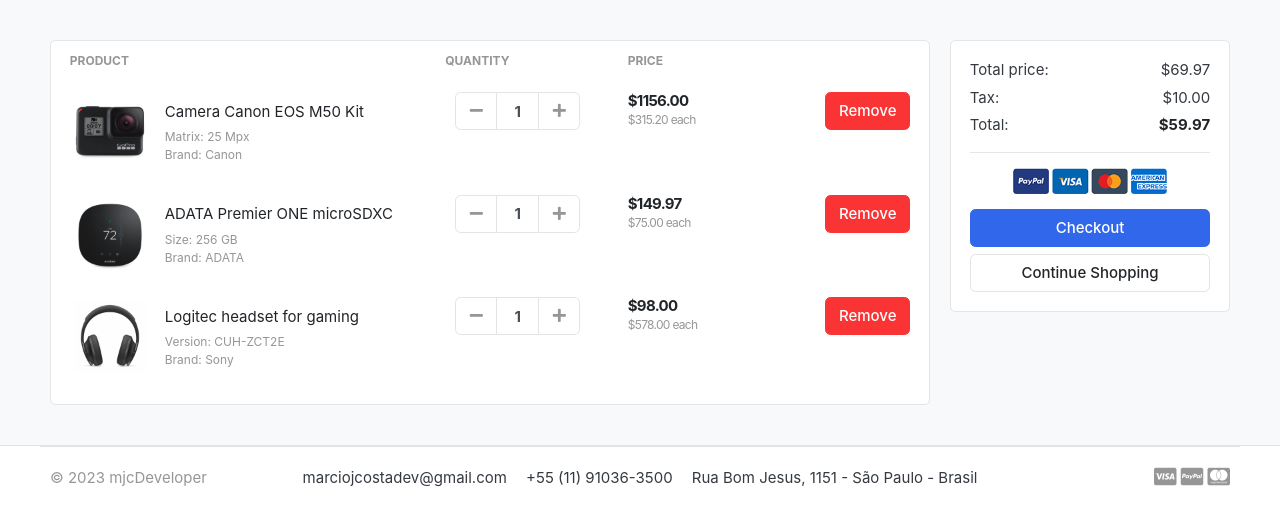
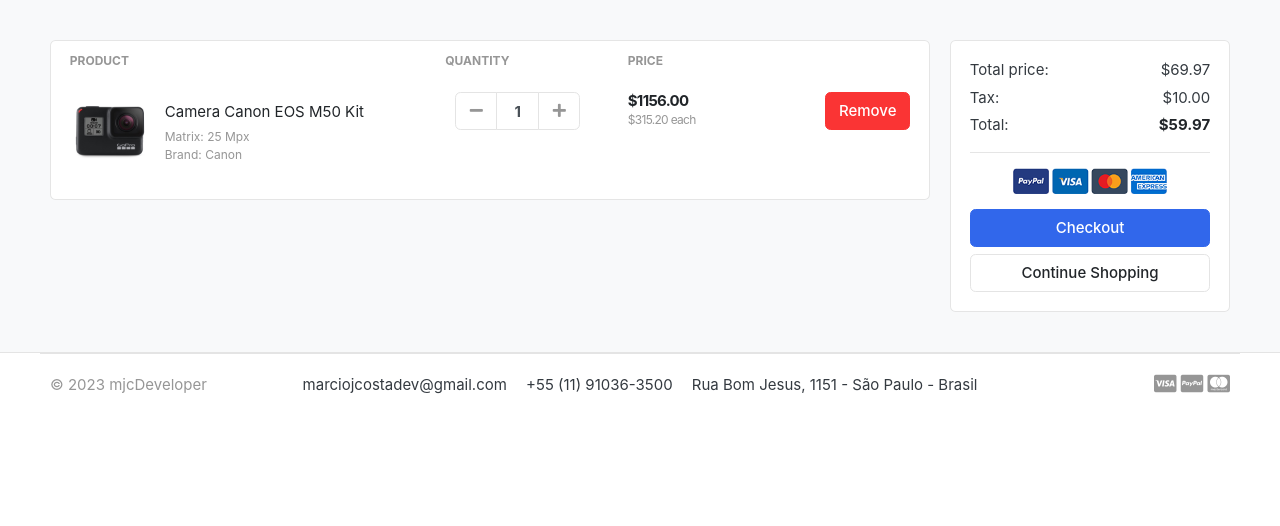
Before and after one commit to MarcioJCosta10/my_store_full, a Django app: template templates/store/cart.html in a window 1280 px wide. Shown: the part 118-644 px from the top of the page. Run offline with Django 4.2, Linux system fonts and the light colour scheme; the template is opened without the code that fills it, so the values that code supplies are empty; parts of the project's set-up code (start-up, migrations or seed data) failed here and were passed over; some libraries are stand-ins or nearby versions; some web fonts are replaced.

Commit message:
finish edit template cart.html and remove duplcate tr to use for loop in next leture

```diff
--- a/templates/store/cart.html
+++ b/templates/store/cart.html
@@ -20,6 +20,8 @@
     </tr>
     </thead>
     <tbody>
+
+
     <tr>
         <td>
             <figure class="itemside align-items-center">
@@ -54,74 +56,8 @@
         <a href="" class="btn btn-danger"> Remove</a>
         </td>
     </tr>
-    <tr>
-        <td>
-            <figure class="itemside align-items-center">
-                <div class="aside"><img src="{%static './images/items/10.jpg'%}" class="img-sm"></div>
-                <figcaption class="info">
-                    <a href="#" class="title text-dark">ADATA Premier ONE microSDXC</a>
-                    <p class="text-muted small">Size: 256 GB  <br> Brand: ADATA </p>
-                </figcaption>
-            </figure>
-        </td>
-        <td>
-            <!-- col.// -->
-                        <div class="col">
-                            <div class="input-group input-spinner">
-                                <div class="input-group-prepend">
-                                <button class="btn btn-light" type="button" id="button-plus"> <i class="fa fa-minus"></i> </button>
-                                </div>
-                                <input type="text" class="form-control"  value="1">
-                                <div class="input-group-append">
-                                <button class="btn btn-light" type="button" id="button-minus"> <i class="fa fa-plus"></i> </button>
-                                </div>
-                            </div> <!-- input-group.// -->
-                        </div> <!-- col.// -->
-        </td>
-        <td>
-            <div class="price-wrap">
-                <var class="price">$149.97</var>
-                <small  class="text-muted"> $75.00 each </small>
-            </div> <!-- price-wrap .// -->
-        </td>
-        <td class="text-right">
-        <a href="" class="btn btn-danger"> Remove</a>
-        </td>
-    </tr>
-    <tr>
-        <td>
-            <figure class="itemside align-items-center">
-                <div class="aside"><img src="{% static './images/items/9.jpg' %}" class="img-sm"></div>
-                <figcaption class="info">
-                    <a href="#" class="title text-dark">Logitec headset for gaming</a>
-                    <p class="small text-muted">Version: CUH-ZCT2E  <br> Brand: Sony</p>
-                </figcaption>
-            </figure>
-        </td>
-        <td>
-            <!-- col.// -->
-                        <div class="col">
-                            <div class="input-group input-spinner">
-                                <div class="input-group-prepend">
-                                <button class="btn btn-light" type="button" id="button-plus"> <i class="fa fa-minus"></i> </button>
-                                </div>
-                                <input type="text" class="form-control"  value="1">
-                                <div class="input-group-append">
-                                <button class="btn btn-light" type="button" id="button-minus"> <i class="fa fa-plus"></i> </button>
-                                </div>
-                            </div> <!-- input-group.// -->
-                        </div> <!-- col.// -->
-        </td>
-        <td>
-            <div class="price-wrap">
-                <var class="price">$98.00</var>
-                <small class="text-muted"> $578.00 each</small>
-            </div> <!-- price-wrap .// -->
-        </td>
-        <td class="text-right">
-            <a href="" class="btn btn-danger"> Remove</a>
-        </td>
-    </tr>
+
+
     </tbody>
     </table>
     </div> <!-- card.// -->
@@ -145,7 +81,7 @@
                 </dl>
                 <hr>
                 <p class="text-center mb-3">
-                    <img src="./images/misc/payments.png" height="26">
+                    <img src="{% static './images/misc/payments.png'%}" height="26">
                 </p>
                 <a href="./place-order.html" class="btn btn-primary btn-block"> Checkout </a>
                 <a href="./store.html" class="btn btn-light btn-block">Continue Shopping</a>
```
